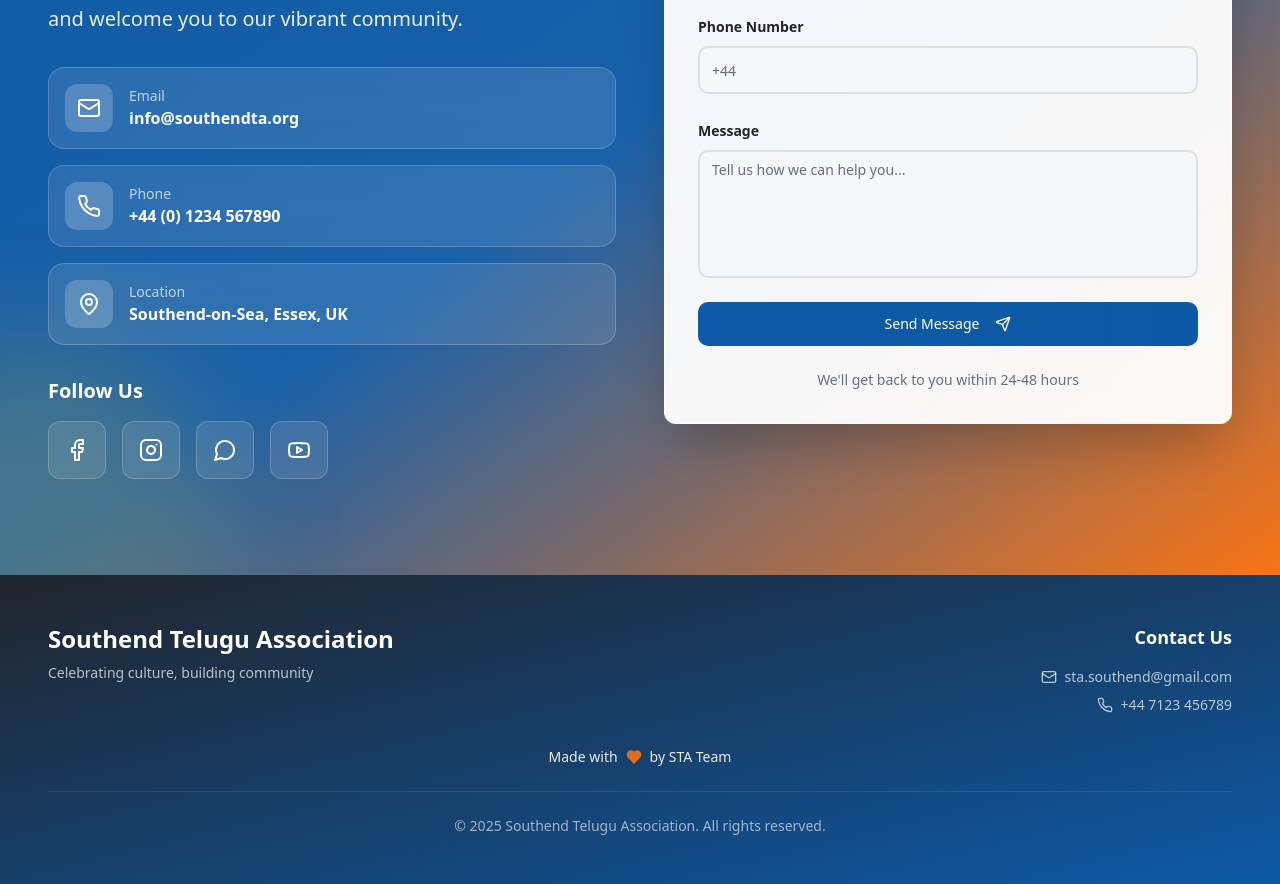
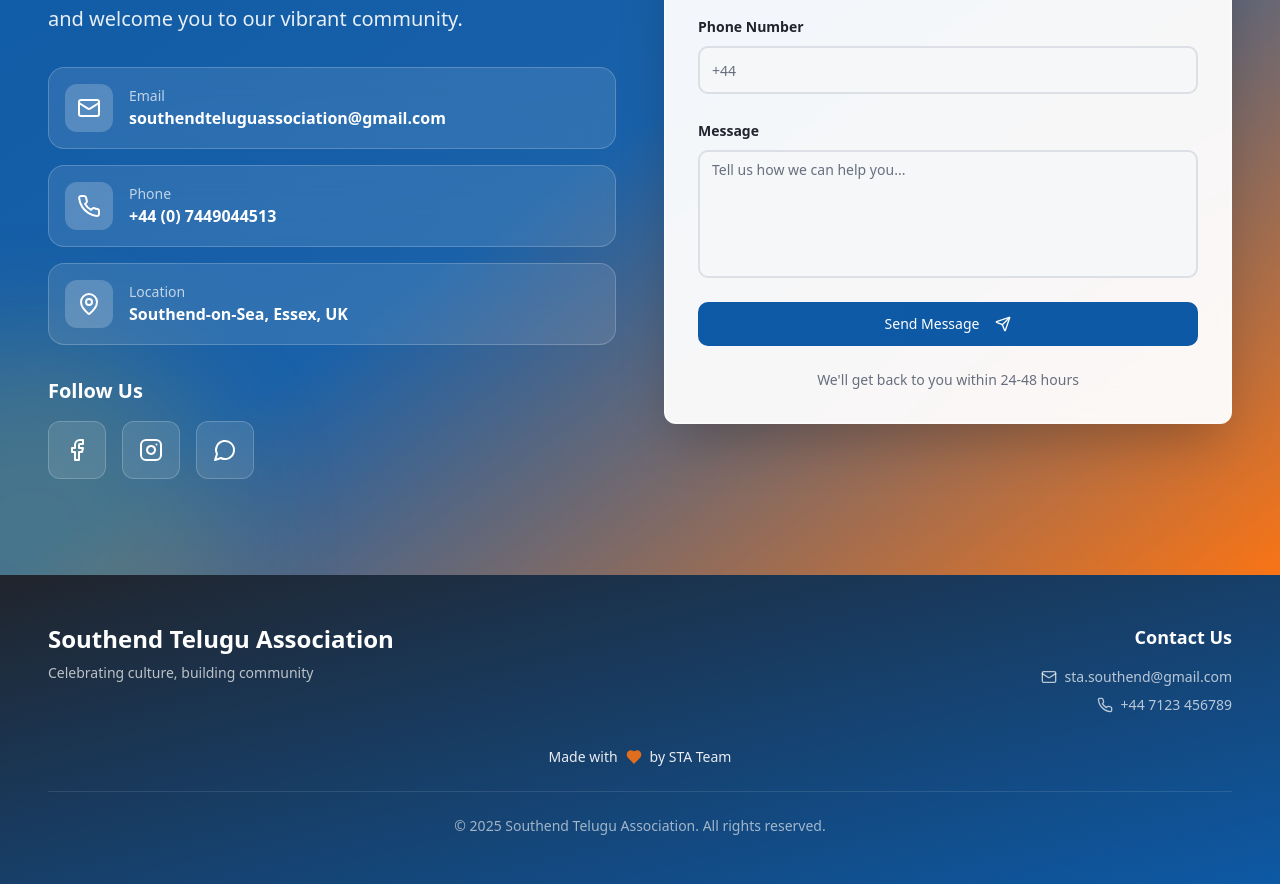
Before and after one commit to dommarajusravan/sleek-web-3d, a React (Vite) app: page /#events in a window 1280 px wide. Shown: the part 3162-4046 px from the top of the page. Built offline with nearby package versions, Linux system fonts and the light colour scheme; the HTML template or start-up script is replaced by a standard one.

Commit message:
Update contact and social links

```diff
--- a/src/components/Contact.tsx
+++ b/src/components/Contact.tsx
@@ -2,7 +2,7 @@ import { Button } from "@/components/ui/button";
 import { Card } from "@/components/ui/card";
 import { Input } from "@/components/ui/input";
 import { Textarea } from "@/components/ui/textarea";
-import { Mail, Phone, MapPin, Send, Facebook, Instagram, MessageCircle, Youtube } from "lucide-react";
+import { Mail, Phone, MapPin, Send, Facebook, Instagram, MessageCircle } from "lucide-react";
 
 export const Contact = () => {
   return (
@@ -34,8 +34,8 @@ export const Contact = () => {
             {/* Contact Cards */}
             <div className="space-y-4">
               {[
-                { icon: Mail, title: "Email", content: "info@southendta.org", href: "mailto:info@southendta.org" },
-                { icon: Phone, title: "Phone", content: "+44 (0) 1234 567890", href: "tel:+441234567890" },
+                { icon: Mail, title: "Email", content: "southendteluguassociation@gmail.com", href: "mailto:southendteluguassociation@gmail.com" },
+                { icon: Phone, title: "Phone", content: "+44 (0) 7449044513", href: "tel:+4474490445130" },
                 { icon: MapPin, title: "Location", content: "Southend-on-Sea, Essex, UK", href: "#" },
               ].map((item, index) => (
                 <a
@@ -59,10 +59,9 @@ export const Contact = () => {
               <h3 className="text-xl font-bold text-white">Follow Us</h3>
               <div className="flex gap-4">
                 {[
-                  { icon: Facebook, href: "https://www.facebook.com/profile.php?id=61558150487748", color: "hover:bg-blue-600" },
-                  { icon: Instagram, href: "https://www.instagram.com/southendteluguassociation", color: "hover:bg-pink-600" },
-                  { icon: MessageCircle, href: "https://wa.me/447123456789", color: "hover:bg-green-600" },
-                  { icon: Youtube, href: "https://www.youtube.com/@southendteluguassociation", color: "hover:bg-red-600" },
+                  { icon: Facebook, href: "https://www.facebook.com/share/1AbmamAaWJ/?mibextid=wwXIfr", color: "hover:bg-blue-600" },
+                  { icon: Instagram, href: "https://www.instagram.com/southend.telugu.association/", color: "hover:bg-pink-600" },
+                  { icon: MessageCircle, href: "https://chat.whatsapp.com/FrbMISYT8Xo8TzIChjL8sk", color: "hover:bg-green-600" },
                 ].map((social, index) => (
                   <a
                     key={index}
```
